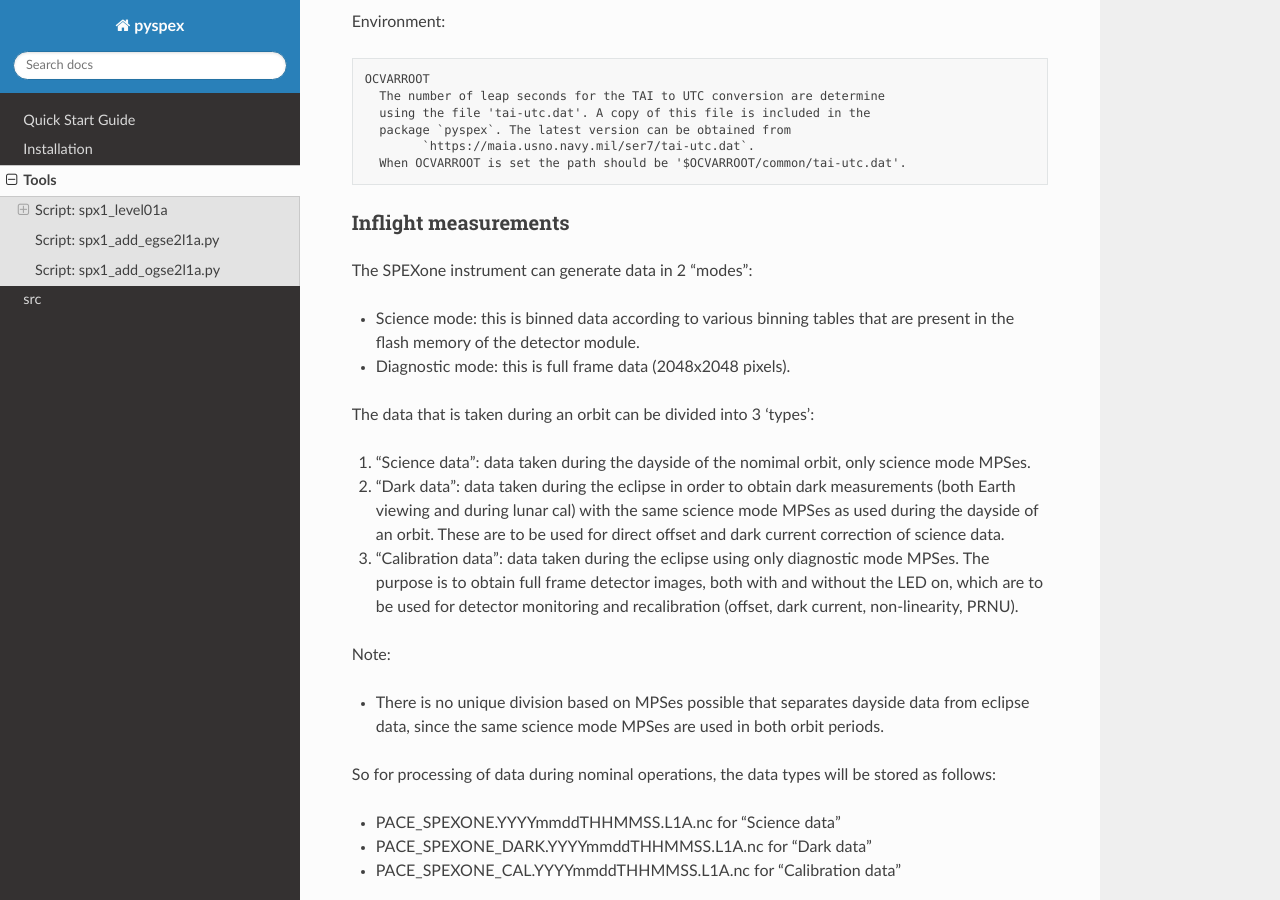
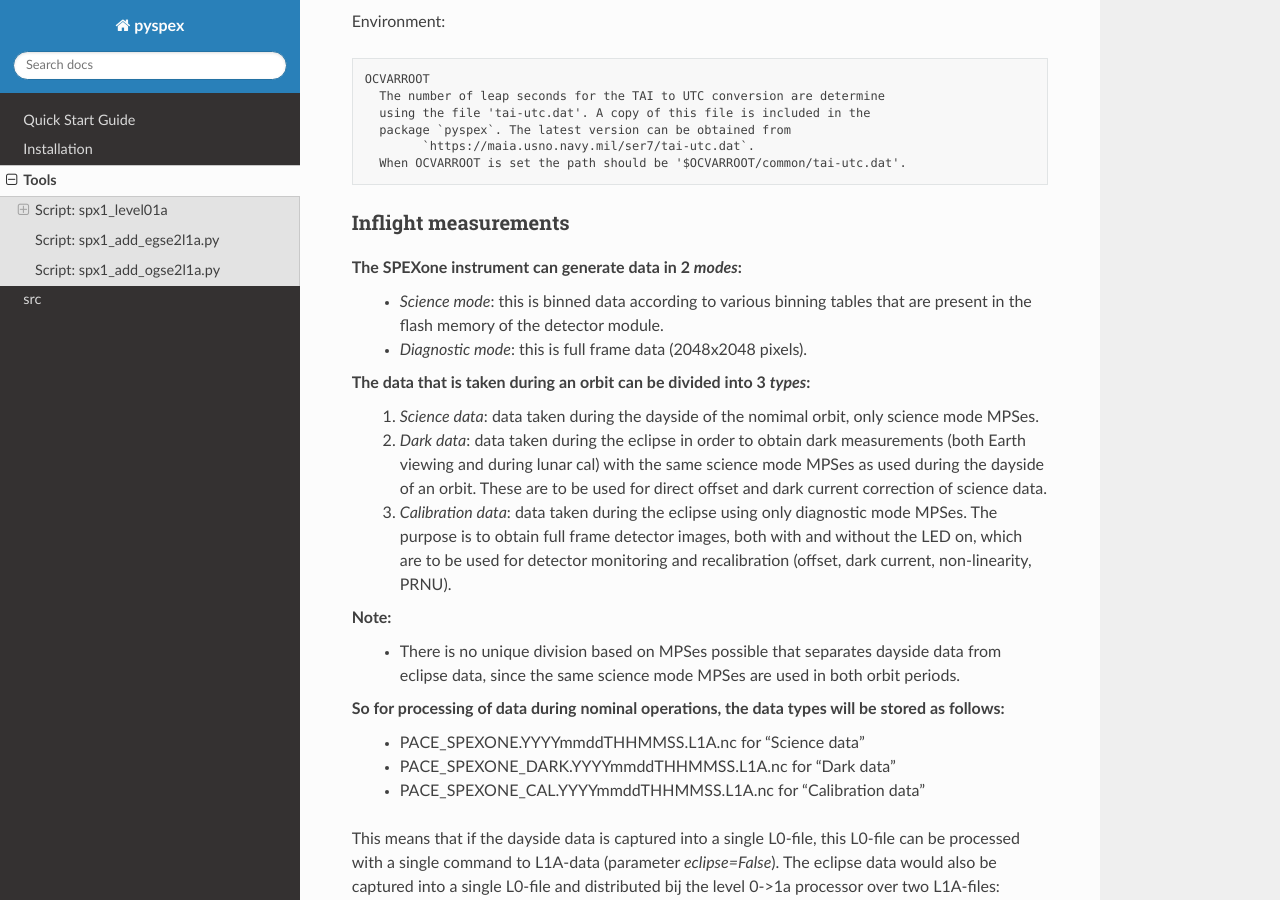
Before and after one commit to rmvanhees/pyspex, a Sphinx documentation site: the page built from docs/tools.rst, in a window 1280 px wide and 900 px high, scrolled down 2001 px. Built offline with Sphinx 7.4.7 and the Read the Docs theme 2.0.0, drawn with Linux system fonts in a browser that asks for light colours.

Commit message:
Fixed some formating problems

```diff
--- a/docs/tools.rst
+++ b/docs/tools.rst
@@ -106,31 +106,27 @@ Environment::
 
 Inflight measurements
 ~~~~~~~~~~~~~~~~~~~~~
-The SPEXone instrument can generate data in 2 “modes”:
+The SPEXone instrument can generate data in 2 `modes`:
+ * *Science mode*: this is binned data according to various binning tables that are present in the flash memory of the detector module.
 
-* Science mode: this is binned data according to various binning tables that are present in the flash memory of the detector module.
+ * *Diagnostic mode*: this is full frame data (2048x2048 pixels).
 
-* Diagnostic mode: this is full frame data (2048x2048 pixels).
+The data that is taken during an orbit can be divided into 3 `types`:
+ 1. *Science data*: data taken during the dayside of the nomimal orbit, only science mode MPSes.
 
-The data that is taken during an orbit can be divided into 3 ‘types’:
+ 2. *Dark data*: data taken during the eclipse in order to obtain dark measurements (both Earth viewing and during lunar cal) with the same science mode MPSes as used during the dayside of an orbit. These are to be used for direct offset and dark current correction of science data.
 
-1. “Science data”: data taken during the dayside of the nomimal orbit, only science mode MPSes.
-
-2. “Dark data”: data taken during the eclipse in order to obtain dark measurements (both Earth viewing and during lunar cal) with the same science mode MPSes as used during the dayside of an orbit. These are to be used for direct offset and dark current correction of science data.
-
-3. “Calibration data”: data taken during the eclipse using only diagnostic mode MPSes. The purpose is to obtain full frame detector images, both with and without the LED on, which are to be used for detector monitoring and recalibration (offset, dark current, non-linearity, PRNU).
+ 3. *Calibration data*: data taken during the eclipse using only diagnostic mode MPSes. The purpose is to obtain full frame detector images, both with and without the LED on, which are to be used for detector monitoring and recalibration (offset, dark current, non-linearity, PRNU).
 
 Note:
-
-* There is no unique division based on MPSes possible that separates dayside data from eclipse data, since the same science mode MPSes are used in both orbit periods.
+ * There is no unique division based on MPSes possible that separates dayside data from eclipse data, since the same science mode MPSes are used in both orbit periods.
 
 So for processing of data during nominal operations, the data types will be stored as follows:
+ * PACE_SPEXONE.YYYYmmddTHHMMSS.L1A.nc for “Science data”
 
-* PACE_SPEXONE.YYYYmmddTHHMMSS.L1A.nc for “Science data”
+ * PACE_SPEXONE_DARK.YYYYmmddTHHMMSS.L1A.nc for “Dark data”
 
-* PACE_SPEXONE_DARK.YYYYmmddTHHMMSS.L1A.nc for “Dark data”
-
-* PACE_SPEXONE_CAL.YYYYmmddTHHMMSS.L1A.nc for “Calibration data”
+ * PACE_SPEXONE_CAL.YYYYmmddTHHMMSS.L1A.nc for “Calibration data”
 
 This means that if the dayside data is captured into a single L0-file,
 this L0-file can be processed with a single command to L1A-data
```
